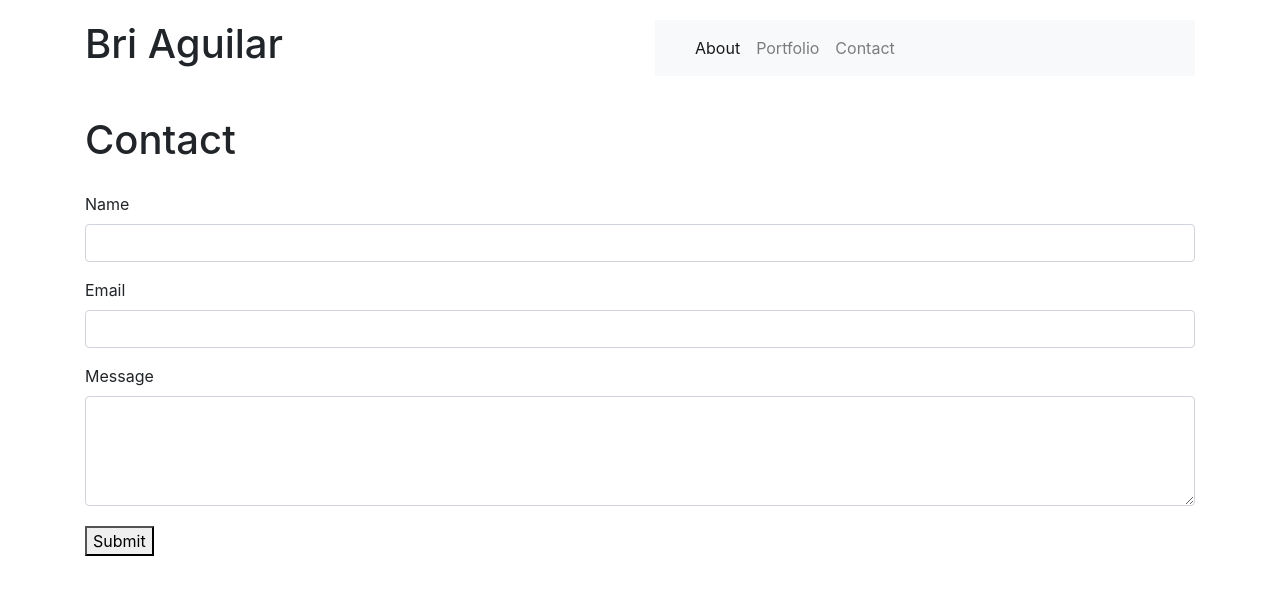
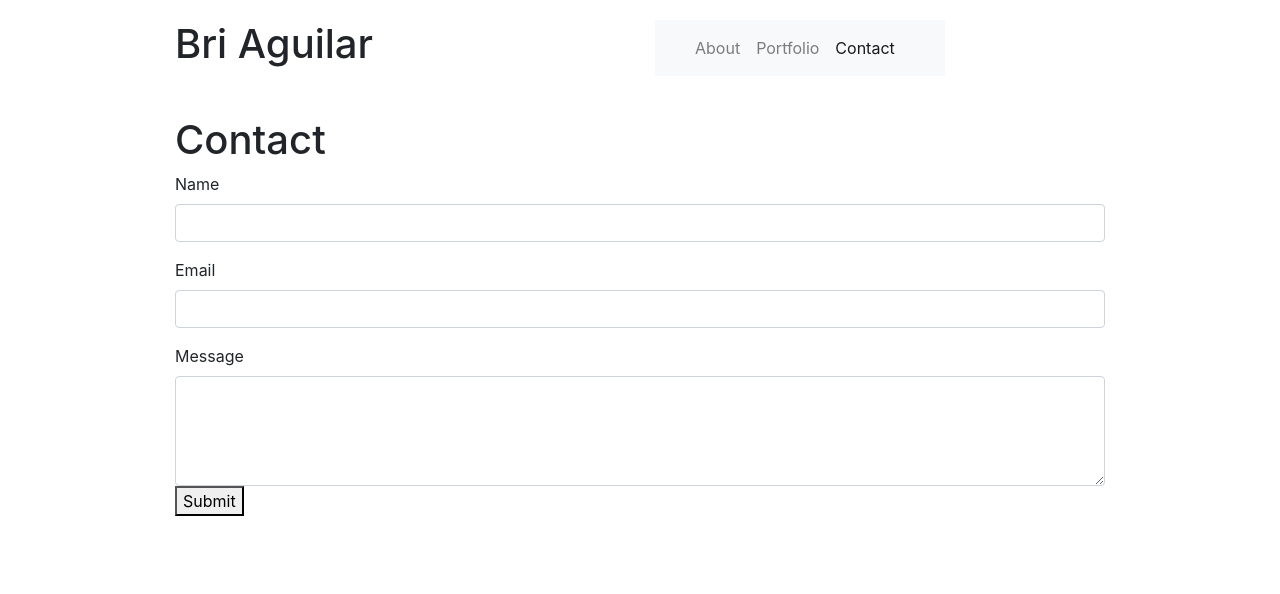
Before and after one commit to briaguilar/Bootstrap-Portfolio, a plain HTML site: page contact.html in a window 1280 px wide. Drawn offline with nearby package versions, Linux system fonts and the light colour scheme.

Commit message:
All pages have been created and positioned with bootstrap. Another CSS file has been created to stylize further.

```diff
--- a/contact.html
+++ b/contact.html
@@ -6,27 +6,9 @@
     <meta name="viewport" content="width=device-width, initial-scale=1, shrink-to-fit=no">
     <link rel="stylesheet" href="https://stackpath.bootstrapcdn.com/bootstrap/4.3.1/css/bootstrap.min.css"
         integrity="sha384-ggOyR0iXCbMQv3Xipma34MD+dH/1fQ784/j6cY/iJTQUOhcWr7x9JvoRxT2MZw1T" crossorigin="anonymous">
+    <link rel="stylesheet" type="text/css" href="style.css">
     <title>Contact</title>
-    <style>
-        #section {
-            margin-top: 40px;
-        }
-
-        button {
-            margin-top: 20px;
-        }
-
-        #header {
-            margin-top: 20px;
-        }
-
-        #forms {
-            margin-top: 20px;
-        }
-
-    </style>
 </head>
-
 <body>
     <div class="container">
         <div class="row" id="header">
@@ -37,8 +19,8 @@
                     </h1>
                 </header>
             </div>
-            <div class="col-sm-6">
-                <nav class="navbar navbar-expand-lg navbar-light bg-light">
+            <div class="col-sm-4">
+                <nav class="navbar navbar-expand-lg navbar-light bg-light" id="nav">
                     <a class="navbar-brand" href="#"></a>
                     <button class="navbar-toggler" type="button" data-toggle="collapse" data-target="#navbarNav"
                         aria-controls="navbarNav" aria-expanded="false" aria-label="Toggle navigation">
@@ -46,14 +28,14 @@
                     </button>
                     <div class="collapse navbar-collapse" id="navbarNav">
                         <ul class="navbar-nav">
-                            <li class="nav-item active">
-                                <a class="nav-link" href="#">About<span class="sr-only">(current)</span></a>
+                            <li class="nav-item">
+                                <a class="nav-link" href="index.html">About</a>
                             </li>
                             <li class="nav-item">
-                                <a class="nav-link" href="#">Portfolio</a>
+                                <a class="nav-link" href="portfolio.html">Portfolio</a>
                             </li>
                             <li class="nav-item">
-                                <a class="nav-link" href="#">Contact</a>
+                                <a class="nav-link active" href="contact.html">Contact<span class="sr-only">(current)</span></a>
                             </li>
                         </ul>
                     </div>
--- /dev/null
+++ b/style.css
@@ -0,0 +1,32 @@
+#section {
+    margin-top: 40px;
+}
+
+#header {
+    margin-top: 20px;
+}
+
+#content {
+    margin-top: 20px;
+}
+
+.container {
+    width: 960px;
+}
+
+#pics {
+    margin-top: 40px;
+    margin-right: 40px;
+}
+
+#header {
+    margin-top: 20px;
+}
+
+#section {
+    margin-top: 40px;
+}
+
+.container {
+    width: 960px;
+}
```
Also changed, not shown: index.html (+6 -19 lines), portfolio.html (+6 -20 lines).
